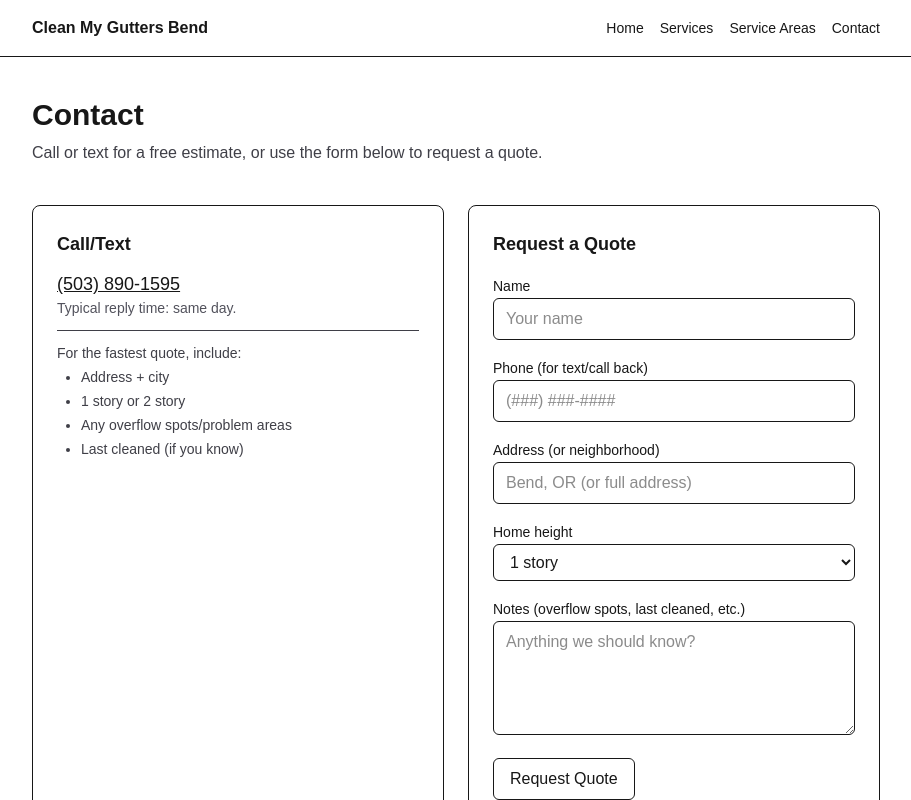
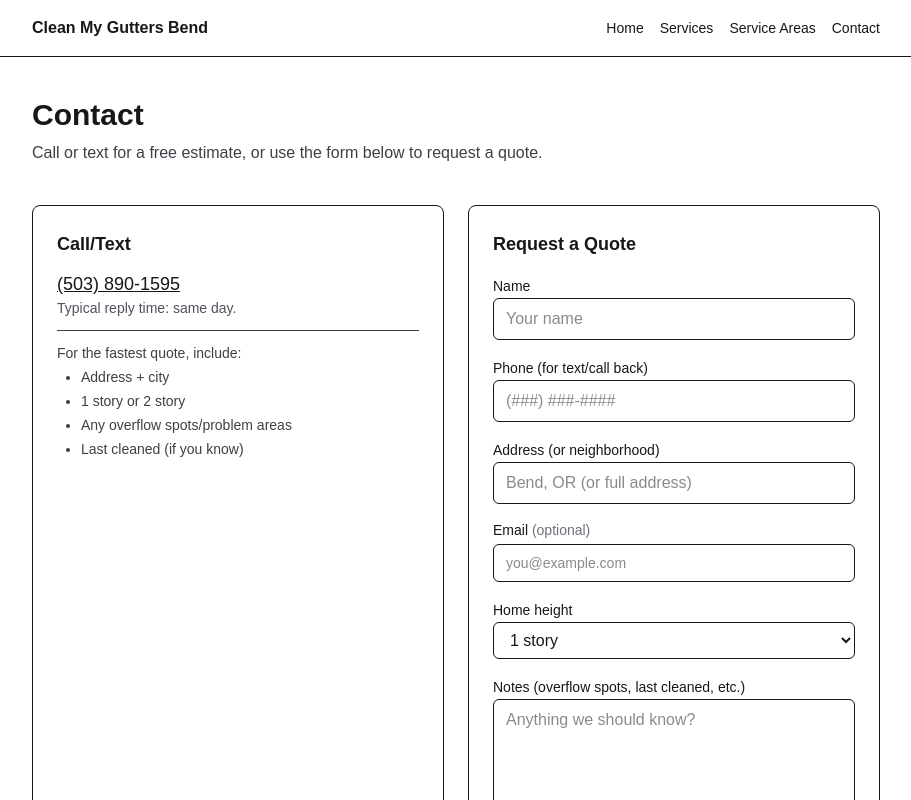
Before and after one commit to MikeAshworthFTD/cmgb-site, a Next.js app: page /contact in a window 1280 px wide. Shown: the top 800 px of the page, without its empty margins (184-1095 px from the left). Built offline with nearby package versions, Linux system fonts and the light colour scheme.

Commit message:
Add optional email field to contact form

```diff
--- a/app/contact/page.tsx
+++ b/app/contact/page.tsx
@@ -20,6 +20,7 @@ useEffect(() => {
     */
   }
 }, [status, router]);
+
 
   const isDisabled = useMemo(() => status === "sending", [status]);
 
@@ -164,7 +165,17 @@ useEffect(() => {
                   placeholder="Bend, OR (or full address)"
                 />
               </div>
-
+              <div>
+                <label className="block text-sm font-medium mb-1">
+                    Email <span className="text-zinc-500">(optional)</span>
+                 </label>
+                <input
+                 type="email"
+                 name="email"
+                 placeholder="you@example.com"
+                 className="w-full rounded-md border px-3 py-2 text-sm"
+                 />
+                </div>
               <div className="space-y-1">
                 <label className="text-sm font-medium" htmlFor="stories">
                   Home height
```
